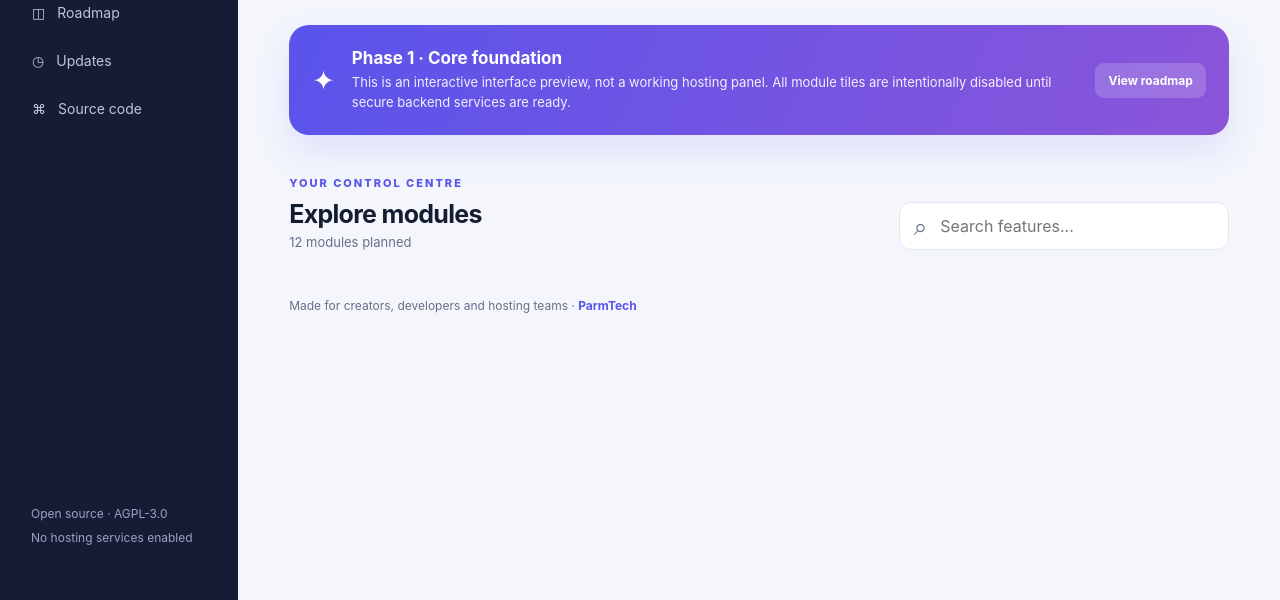
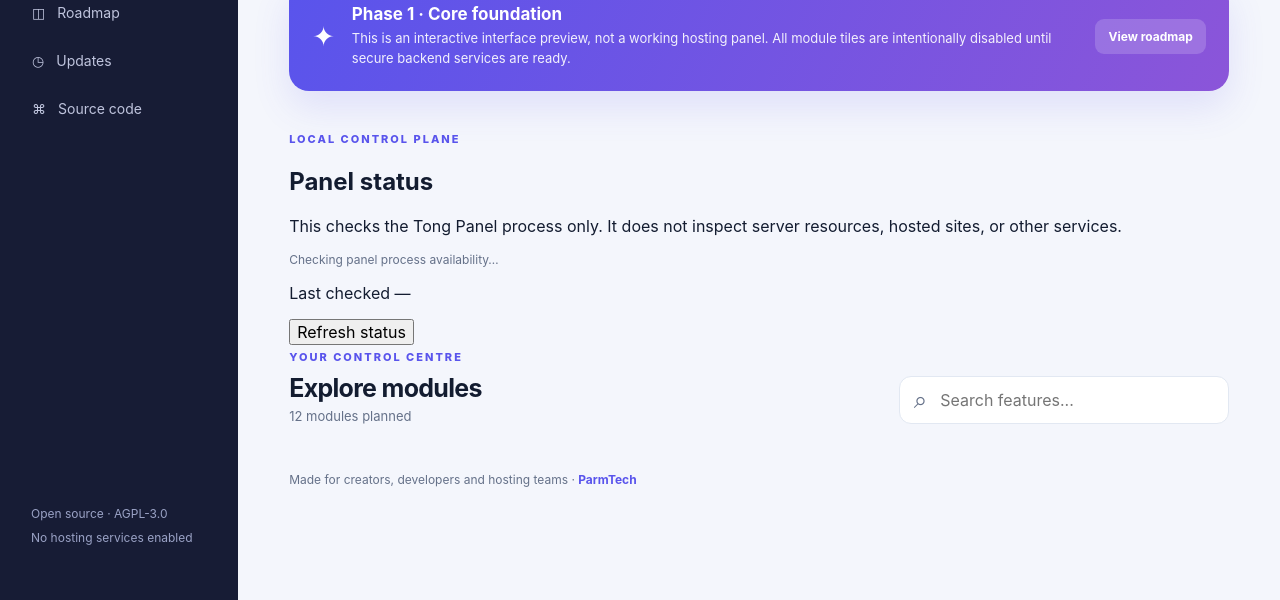
Before and after one commit to parmtech/Tong-Panel, a plain HTML site: page cmd/tongd/ui/index.html in a window 1280 px wide. Shown: the part 200-800 px from the top of the page. Drawn offline with Linux system fonts and the light colour scheme; a script that the page names is missing.

Commit message:
feat(ui): carry reviewed process-status preview from PR #19 (cmd/tongd/ui/index.html)

```diff
--- a/cmd/tongd/ui/index.html
+++ b/cmd/tongd/ui/index.html
@@ -1,8 +1,9 @@
 <!doctype html>
 <html lang="en"><head><meta charset="utf-8"><meta name="viewport" content="width=device-width, initial-scale=1"><meta name="color-scheme" content="light dark"><title>Tong Panel — Core Preview</title><link rel="stylesheet" href="/ui/style.css"></head>
-<body><div class="app"><aside class="sidebar" aria-label="Main navigation"><div class="brand"><span class="brandmark">T</span><div><strong>Tong Panel</strong><small>by ParmTech</small></div></div><p class="tagline">Development preview</p><nav aria-label="Sections"><a class="current" href="/">⌂ <span>Home</span></a><a href="https://github.com/parmtech/Tong-Panel/blob/main/docs/PHASE_INDEX.md" rel="noreferrer">◫ <span>Roadmap</span></a><a href="https://github.com/parmtech/Tong-Panel/blob/main/UPDATES.md" rel="noreferrer">◷ <span>Updates</span></a><a href="https://github.com/parmtech/Tong-Panel" rel="noreferrer">⌘ <span>Source code</span></a></nav><div class="sidebar-bottom">Open source · AGPL-3.0<br>No hosting services enabled</div></aside>
-<main><header><div><span class="eyebrow">WELCOME TO YOUR WORKSPACE</span><h1>A simpler way to manage your server.</h1><p class="lead">Everything familiar. Everything in one place. We're building the foundation.</p></div><div class="top-actions"><span id="status" role="status" aria-live="polite">Checking local API...</span><button id="theme" type="button" aria-label="Toggle color theme" title="Change theme">◐</button><button id="tour" type="button">Quick tour</button></div></header>
+<body><div class="app"><aside class="sidebar" aria-label="Main navigation"><div class="brand"><span class="brandmark">T</span><div><strong>Tong Panel</strong><small>by ParmTech</small></div></div><p class="tagline">Development preview</p><nav aria-label="Sections"><a class="current" href="/" aria-label="Home" aria-current="page">⌂ <span>Home</span></a><a href="https://github.com/parmtech/Tong-Panel/blob/main/docs/PHASE_INDEX.md" aria-label="Roadmap" rel="noreferrer">◫ <span>Roadmap</span></a><a href="https://github.com/parmtech/Tong-Panel/blob/main/UPDATES.md" aria-label="Updates" rel="noreferrer">◷ <span>Updates</span></a><a href="https://github.com/parmtech/Tong-Panel" aria-label="Source code" rel="noreferrer">⌘ <span>Source code</span></a></nav><div class="sidebar-bottom">Open source · AGPL-3.0<br>No hosting services enabled</div></aside>
+<main><header><div><span class="eyebrow">WELCOME TO YOUR WORKSPACE</span><h1>A simpler way to manage your server.</h1><p class="lead">Everything familiar. Everything in one place. We're building the foundation.</p></div><div class="top-actions"><button id="theme" type="button" aria-label="Toggle color theme" title="Change theme">◐</button><button id="tour" type="button">Quick tour</button></div></header>
 <section class="notice" aria-label="Development notice"><span class="notice-symbol">✦</span><div><strong>Phase 1 · Core foundation</strong><p>This is an interactive interface preview, not a working hosting panel. All module tiles are intentionally disabled until secure backend services are ready.</p></div><a href="https://github.com/parmtech/Tong-Panel/blob/main/docs/PHASE_INDEX.md">View roadmap</a></section>
+<section class="panel-status" aria-labelledby="panel-status-title"><div class="panel-status-copy"><span class="eyebrow">LOCAL CONTROL PLANE</span><h2 id="panel-status-title">Panel status</h2><p>This checks the Tong Panel process only. It does not inspect server resources, hosted sites, or other services.</p></div><div class="panel-status-result"><p id="status" role="status" aria-live="polite" aria-atomic="true">Checking panel process availability…</p><p id="status-version" class="status-version"></p><p class="status-checked">Last checked <time id="status-checked">—</time></p><button id="refresh-status" type="button">Refresh status</button></div></section>
 <section aria-label="Module launcher"><div class="section-head"><div><span class="eyebrow">YOUR CONTROL CENTRE</span><h2>Explore modules</h2><p id="count">12 modules planned</p></div><label class="search"><span aria-hidden="true">⌕</span><input id="search" type="search" placeholder="Search features..." autocomplete="off" aria-label="Search features"></label></div><div id="tiles" class="grid" aria-live="polite"></div></section>
 <footer>Made for creators, developers and hosting teams · <a href="https://parmtech.au">ParmTech</a></footer></main></div>
 <dialog id="intro" aria-labelledby="dialog-title"><h2 id="dialog-title">Welcome to Tong Panel</h2><p>Find tools from the home grid or search. Each tile shows its planned development phase. As secure services are built and tested, functions will become available.</p><p>See the roadmap and follow the open-source development on GitHub.</p><button id="close-tour" type="button">Got it</button></dialog><script type="module" src="/ui/app.js"></script></body></html>
```
